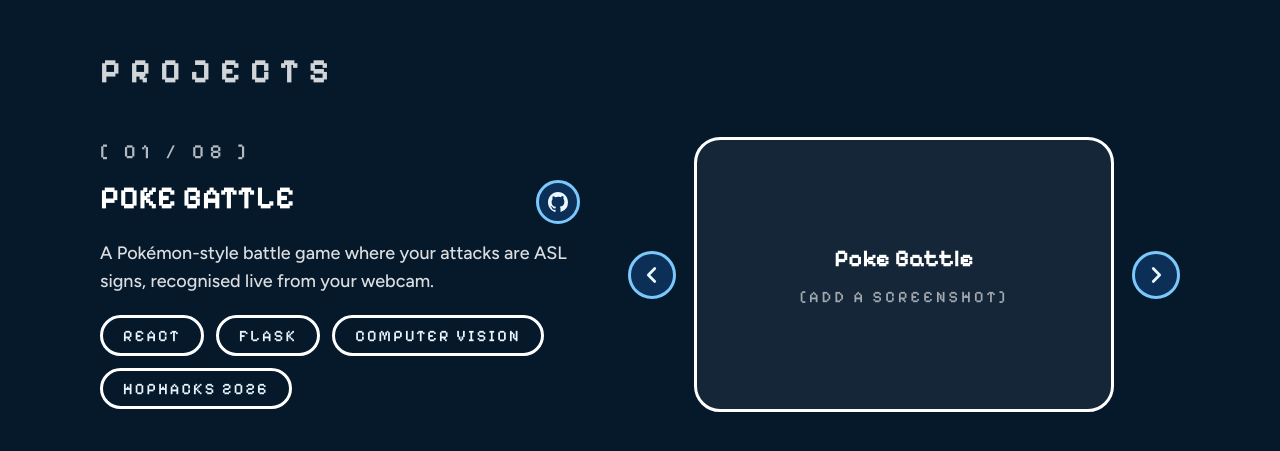
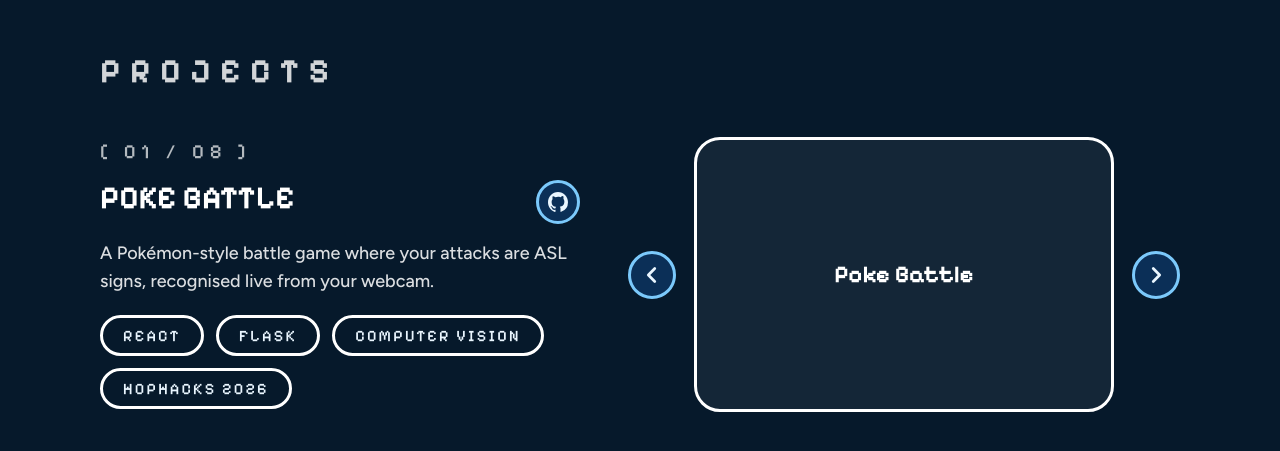
Before and after one commit to subikshajegadish/Subiksha-Portfolio, a React (Vite) app: page / in a window 1280 px wide. Shown: the part 2775-3226 px from the top of the page. Built offline with nearby package versions, Linux system fonts and the light colour scheme.

Commit message:
Show a project image in the preview box

```diff
--- a/src/components/sections/Projects.tsx
+++ b/src/components/sections/Projects.tsx
@@ -1,5 +1,6 @@
 import { PROJECTS } from '../../data/projects';
 import { useCycle } from '../../hooks/useCycle';
+import { cn } from '../../lib/cn';
 import { ContentSection } from '../layout/ContentSection';
 import { GitHubIcon } from '../icons';
 import { ArrowButton } from '../ui/ArrowButton';
@@ -56,13 +57,23 @@
         <div className="flex min-w-0 flex-1 items-center justify-center gap-3 md:gap-4.5 xl:justify-start">
           <ArrowButton direction="left" label="Previous project" onClick={prev} />
           {/* Keeps the 580x380 proportions and shrinks to fit narrower screens. */}
-          <div className="box-border flex aspect-29/19 max-w-145 min-w-0 flex-1 flex-col items-center justify-center gap-3.5 rounded-[26px] border-3 border-white bg-white/6 p-4 text-center md:p-7.5">
-            <div className="font-pixel text-[18px] font-bold text-white md:text-[24px]">
-              {project.title}
-            </div>
-            <div className="font-pixel text-[12px] font-medium tracking-[0.2em] text-white/60 uppercase md:text-[16px]">
-              [Add a screenshot]
-            </div>
+          <div className="relative box-border flex aspect-29/19 max-w-145 min-w-0 flex-1 flex-col items-center justify-center gap-3.5 overflow-hidden rounded-[26px] border-3 border-white bg-white/6 p-4 text-center md:p-7.5">
+            {project.image ? (
+              <img
+                key={project.image.src}
+                src={project.image.src}
+                alt={project.image.alt}
+                decoding="async"
+                className={cn(
+                  'absolute inset-0 size-full',
+                  project.image.fit === 'cover' ? 'object-cover' : 'bg-navy object-contain',
+                )}
+              />
+            ) : (
+              <div className="font-pixel text-[18px] font-bold text-white md:text-[24px]">
+                {project.title}
+              </div>
+            )}
           </div>
           <ArrowButton direction="right" label="Next project" onClick={next} />
         </div>
--- a/src/types/content.ts
+++ b/src/types/content.ts
@@ -16,6 +16,17 @@
   tech: readonly string[];
   /** Source repository, opened from the GitHub button. */
   repo?: string;
+  image?: ProjectImage;
+}
+
+export interface ProjectImage {
+  src: string;
+  alt: string;
+  /**
+   * `cover` fills the preview box (the illustrated covers are drawn at its 29:19 shape).
+   * `contain` shows the whole image, for screenshots with a different shape.
+   */
+  fit: 'cover' | 'contain';
 }
 
 /** A milestone on the About timeline. */
```
